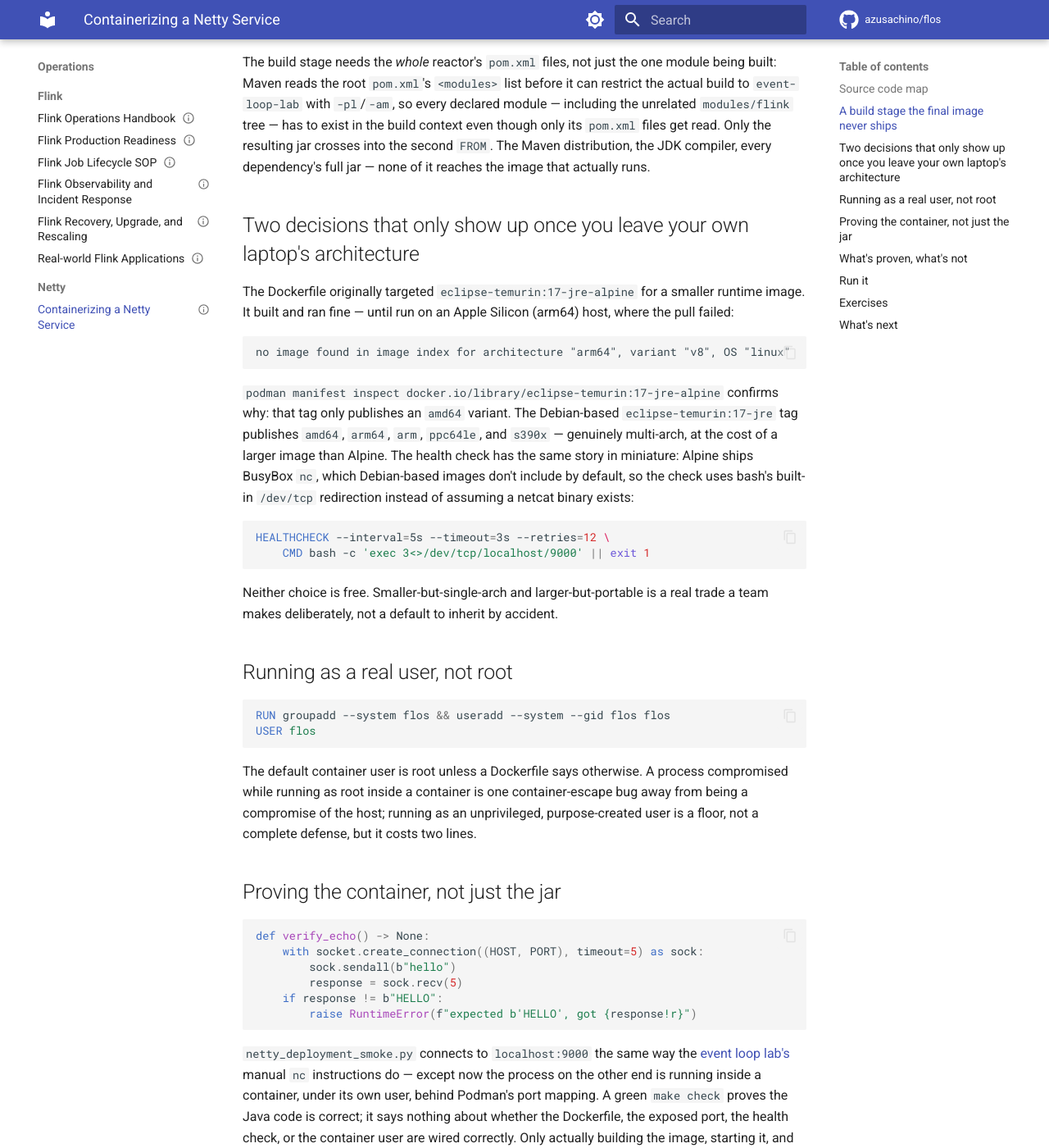
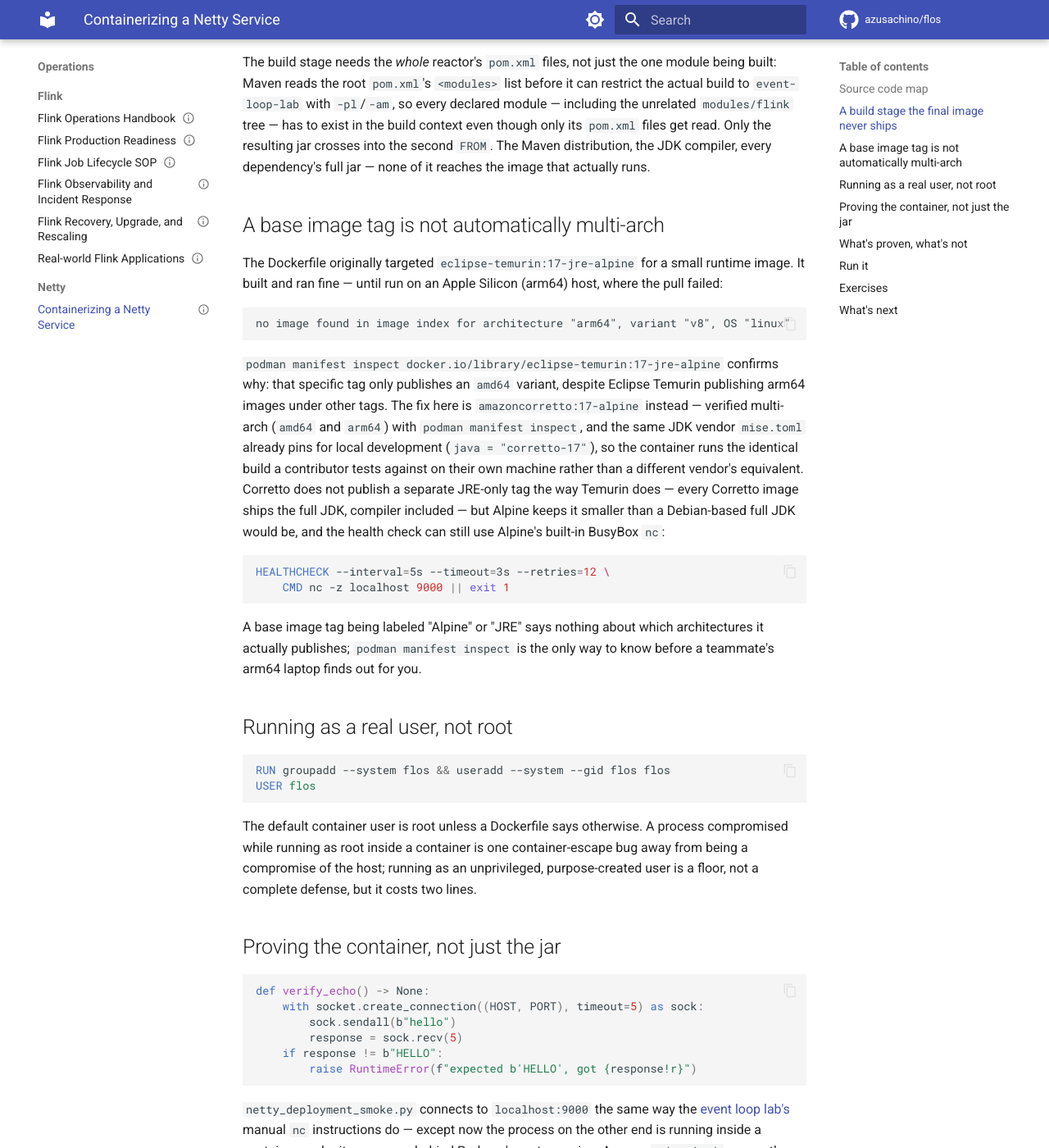
Before and after one commit to azusachino/flos, an MkDocs documentation site: the page built from docs/operations/netty/deployment.md, in a window 1280 px wide and 1400 px high, scrolled down 1097 px. Shown: the whole window at 82% size. Built offline with MkDocs 1.6.1 and Material for MkDocs 9.7.7, drawn with Linux system fonts in a browser that asks for light colours; comment, search, counter and statistics services are not loaded; some of the changed text lies outside the part shown.

Commit message:
fix: switch container runtime to Amazon Corretto
Uses amazoncorretto:17-alpine instead of eclipse-temurin:17-jre --
verified multi-arch (amd64 and arm64) with podman manifest inspect,
same as the previous fix, but now matching the JDK vendor mise.toml
already pins for local development (java = "corretto-17"). Corretto
has no JRE-only tag, so the image ships the full JDK, but Alpine keeps
it smaller than the Debian-based fallback, and Alpine's built-in
BusyBox nc replaces the bash /dev/tcp health check workaround that was
only needed for the Debian base.

Rebuilt, started, and re-verified healthy + smoke-tested against the
running container.

Co-Authored-By: Claude Sonnet 5 <noreply@anthropic.com>

````diff
--- a/docs/operations/netty/deployment.md
+++ b/docs/operations/netty/deployment.md
@@ -47,22 +47,22 @@ COPY --from=build --chown=flos:flos /workspace/modules/netty/event-loop-lab/targ
 
 The build stage needs the _whole_ reactor's `pom.xml` files, not just the one module being built: Maven reads the root `pom.xml`'s `<modules>` list before it can restrict the actual build to `event-loop-lab` with `-pl`/`-am`, so every declared module — including the unrelated `modules/flink` tree — has to exist in the build context even though only its `pom.xml` files get read. Only the resulting jar crosses into the second `FROM`. The Maven distribution, the JDK compiler, every dependency's full jar — none of it reaches the image that actually runs.
 
-## Two decisions that only show up once you leave your own laptop's architecture
+## A base image tag is not automatically multi-arch
 
-The Dockerfile originally targeted `eclipse-temurin:17-jre-alpine` for a smaller runtime image. It built and ran fine — until run on an Apple Silicon (arm64) host, where the pull failed:
+The Dockerfile originally targeted `eclipse-temurin:17-jre-alpine` for a small runtime image. It built and ran fine — until run on an Apple Silicon (arm64) host, where the pull failed:
 
 ```text
 no image found in image index for architecture "arm64", variant "v8", OS "linux"
 ```
 
-`podman manifest inspect docker.io/library/eclipse-temurin:17-jre-alpine` confirms why: that tag only publishes an `amd64` variant. The Debian-based `eclipse-temurin:17-jre` tag publishes `amd64`, `arm64`, `arm`, `ppc64le`, and `s390x` — genuinely multi-arch, at the cost of a larger image than Alpine. The health check has the same story in miniature: Alpine ships BusyBox `nc`, which Debian-based images don't include by default, so the check uses bash's built-in `/dev/tcp` redirection instead of assuming a netcat binary exists:
+`podman manifest inspect docker.io/library/eclipse-temurin:17-jre-alpine` confirms why: that specific tag only publishes an `amd64` variant, despite Eclipse Temurin publishing arm64 images under other tags. The fix here is `amazoncorretto:17-alpine` instead — verified multi-arch (`amd64` and `arm64`) with `podman manifest inspect`, and the same JDK vendor `mise.toml` already pins for local development (`java = "corretto-17"`), so the container runs the identical build a contributor tests against on their own machine rather than a different vendor's equivalent. Corretto does not publish a separate JRE-only tag the way Temurin does — every Corretto image ships the full JDK, compiler included — but Alpine keeps it smaller than a Debian-based full JDK would be, and the health check can still use Alpine's built-in BusyBox `nc`:
 
 ```dockerfile
 HEALTHCHECK --interval=5s --timeout=3s --retries=12 \
-    CMD bash -c 'exec 3<>/dev/tcp/localhost/9000' || exit 1
+    CMD nc -z localhost 9000 || exit 1
 ```
 
-Neither choice is free. Smaller-but-single-arch and larger-but-portable is a real trade a team makes deliberately, not a default to inherit by accident.
+A base image tag being labeled "Alpine" or "JRE" says nothing about which architectures it actually publishes; `podman manifest inspect` is the only way to know before a teammate's arm64 laptop finds out for you.
 
 ## Running as a real user, not root
 
@@ -106,7 +106,7 @@ make netty-down
 
 ## Exercises
 
-1. Run `podman manifest inspect` against a few other common base image tags (`eclipse-temurin:21-jre-alpine`, `amazoncorretto:17-alpine`) and check which ones are actually multi-arch before assuming.
+1. Run `podman manifest inspect` against `eclipse-temurin:21-jre-alpine` and `amazoncorretto:21-alpine` and check whether the same amd64-only gap exists at the next Java version before assuming it's fixed.
 2. Add a `.dockerignore` violation on purpose — remove `vendor` from `.dockerignore` — and compare the build context size before and after with `podman build --log-level=debug`.
 3. The health check currently only proves the port accepts a TCP connection, not that the echo logic itself works. Change it to something that would fail if `EchoServerHandler`'s logic broke but the port still accepted connections — is that possible with a shell-only `HEALTHCHECK`, or does it need to shell out to something smarter?
 4. Containerize a second lab (`framing-lab` or `backpressure-lab`) by copying this pattern. What, if anything, needs to change beyond the module path and port number?
````
Also changed, not shown: 2 other files.
